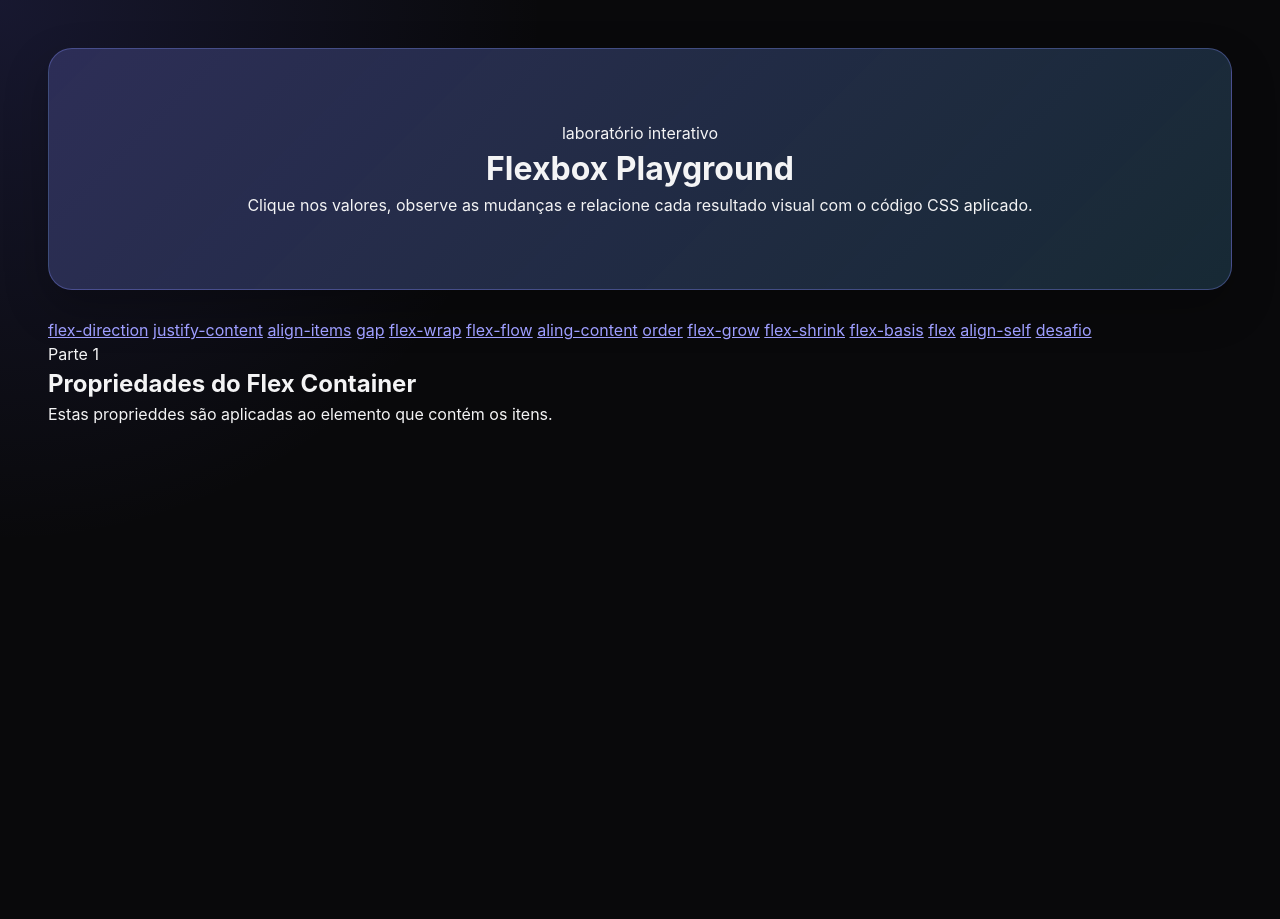
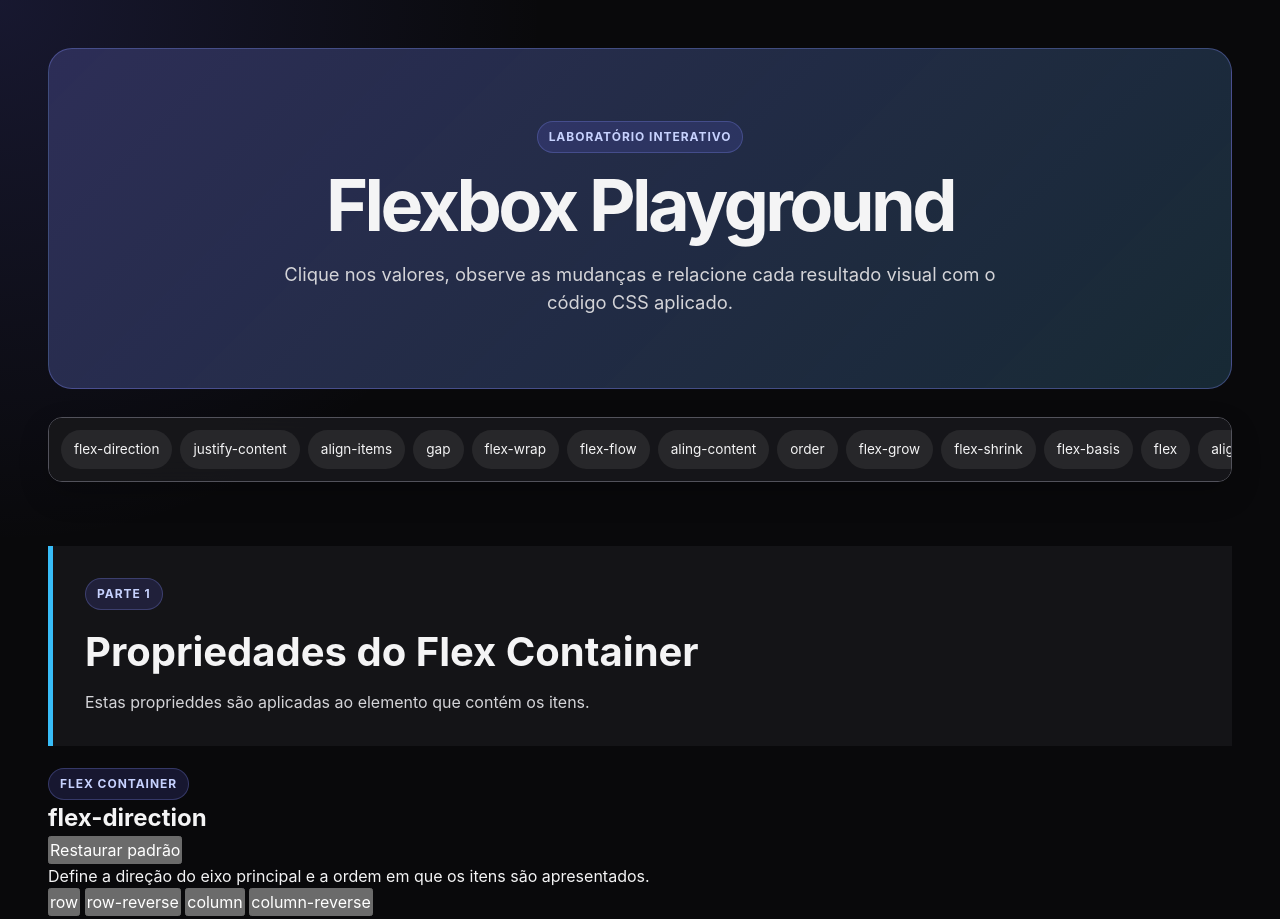
Before and after one commit to JuliaEduardaBueno/1_ano_sesc_senac, a plain HTML site: page flexbox/index.html in a window 1280 px wide. Before the commit the page ends 800 px from the top, so only its background shows below. Drawn offline with Linux system fonts and the light colour scheme.

Commit message:
v1.0.1
Updates to index.html:

1. Fixed bugs in the navigation menu.

2. Added styling to the `group-header` class.

3. Started creating the project's first section (`flex-direction`).

Updates to style.css:

1. Added styling for the `.property-navigation` class.

2. Added styling for the `main` tag.

3. Added styling for the `.group-header` class.

```diff
--- a/flexbox/index.html
+++ b/flexbox/index.html
@@ -71,6 +71,39 @@
             <h2>Propriedades do Flex Container</h2>
             <p>Estas proprieddes são aplicadas ao elemento que contém os itens.</p>
         </header>
+          <!-- ===================================================
+        SEÇÃO: flex-direction
+        define a direção do eixo principal e a ordem  inicial dos itens.
+        O id permite acessar esta seção pelo menu de navegação.
+    =================================================== -->
+    <section>
+        <!-- Agrupa o título da propriedade e o botão que restaura o valor inicial. -->
+         <div class="demo-heading">
+            <div>
+            <span class="property-type">Flex container</span>
+            <h2>flex-direction</h2>
+         </div>
+         <button type="button" class="reset-button" data-reset-section="direction">Restaurar padrão</button>
+        </div>
+        <p class="demo-intoduction">
+            Define a direção do eixo principal e a ordem em que os itens são apresentados.
+        </p>
+
+        <!--
+           Grupo de botões com os valores da propriedade.
+           role="group" e arial-label ajudam leitores de tela.
+           data-* guarda o valor que será lido pelo JavaScript.
+           aria-pressed informa qual botão está ativo.
+           -->
+           <div class="buttons" role="group" aria-label="Valores de flex-direction">
+            <button type="button" data-direction="row" aria-pressed="true">row</button>
+            <button type="button" data-direction="row-reverse" aria-pressed="false">row-reverse</button>
+            <button type="button" data-direction="column" aria-pressed="false">column</button>
+            <button type="button" data-direction="column-reverse" aria-pressed="false">column-reverse</button>
+           </div>
+
+    </section>
+
     </main>
 
 </body>
--- a/flexbox/style/style.css
+++ b/flexbox/style/style.css
@@ -3,7 +3,7 @@
 =========================================== */
 
 :root {
-        color-scheme: dark;
+    color-scheme: dark ;
     --background: #09090b;
     --surface: #18181b;
     --surface-soft: #27272a;
@@ -21,8 +21,9 @@
     --item-selected: #f97316;
     --radius-small: 8px;
     --radius-medium: 12px;
-        --radius-large: 18px;
-        --shadow: 0 18px 45px rgba(0, 0, 0, 0.24);
+    --radius-large: 18px
+    --shadow: 0 18px 45px rgba (0, 0, 0, 0.24);
+
 }
 
 * {
@@ -31,10 +32,11 @@
     box-sizing: border-box;
 }
 
-    html {
+html{
     scroll-behavior: smooth;
     scroll-padding-top: 100px;
 }
+
 
 body {
     min-height: 100vh;
@@ -51,7 +53,7 @@
 
 button,
 select {
-        font: inherit;
+    font: inherit
 }
 
 button,
@@ -64,19 +66,15 @@
 a:focus-visible,
 select:focus-visible {
     outline: 3px solid #facc15;
-        Outline-offset: 3px;
+    outline-offset: 3px;
 }
-
-
-    /* ===================================================
-         CABEÇALHO E NAVEGAÇÃO
-    =================================================== */
-
-
+/* ===========================================
+   Cabeçalho e navegação
+=========================================== */
 .page-header {
     max-width: 1200px;
-        margin: 0 auto 28px;
-        padding: clamp(28px, 6vw, 72px);
+    margin:0 auto 28px;
+    padding: clamp(28px,6vw, 72px);
     text-align: center;
     background:
         linear-gradient(
@@ -88,3 +86,98 @@
     border-radius: 24px;
     box-shadow: var(--shadow);
 }
+
+.page-label,
+.property-type,
+.group-header span {
+    display: inline-flex;
+    align-items: center;
+    width: fit-content;
+    padding: 6px 11px;
+    color: #c7d2fe;
+    background-color: rgba(99, 102, 241, 0.16);
+    border: 1px solid rgba(129, 140, 248, 0.28);
+    border-radius: 999px;
+    font-size: 0.75rem;
+    font-weight: 700;
+    letter-spacing: 0.08em;
+    text-transform: uppercase;
+}
+
+.page-header h1{
+    margin-top:16px;
+    font-size: clamp(2rem, 7vw, 4.5rem);
+    line-height: 1;
+    letter-spacing: -0.05em;
+}
+
+.page-header p {
+    max-width: 760px;
+    margin: 20px auto 0;
+    color: var(--text-muted);
+    font-size: clamp(1rem, 2vw, 1.15rem);
+}
+
+.property-navigation {
+    position: sticky;
+    top: 12px;
+    z-index: 20;
+    display: flex;
+    gap: 8px;
+    flex-wrap: nowrap;
+    max-width: 1200px;
+    margin: 0 auto 36px;
+    padding: 12px;
+    overflow-x: auto;
+    background-color: rgba(24, 24, 27, 0.9);
+    border: 1px solid var(--border);
+    border-radius: 14px;
+    box-shadow: 0 12px 30px rgba(0, 0, 0, 0.2);
+    backdrop-filter: blur(14px);
+}
+
+.property-navigation a {
+    flex: 0 0 auto;
+    padding: 8px 12px;
+    color: var(--text);
+    background-color: var(--surface-soft);
+    border: 1px solid transparent;
+    border-radius: 999px;
+    text-decoration: none;
+    font-size: 0.85rem;
+    transition: 0.2s;
+}
+
+.property-navigation a:hover {
+    color: white;
+    background-color: var(--primary);
+    border-color: var(--primary-hover);
+}
+
+/* ===========================================
+   Grupoo e seções
+=========================================== */
+
+main {
+    max-width: 1200px;
+    margin: 0 auto;
+}
+
+.group-header {
+    margin: 64px 0 22px;
+    padding: clamp(20px, 4vw, 32px);
+    background-color: rgba(24, 24, 27, 0.76);
+    border-left: 5px solid var(--accent);
+    border-radius: 0 var(--radius-large) var(--radius-large) 0;
+}
+
+.group-header h2 {
+    margin-top: 12px;
+    color: var(--text);
+    font-size: clamp(1.6rem, 4vw, 2.5rem);
+}
+
+.group-header p {
+    margin-top: 8px;
+    color: var(--text-muted);
+}
```
Lines whose indentation alone changed are shown as unchanged.
